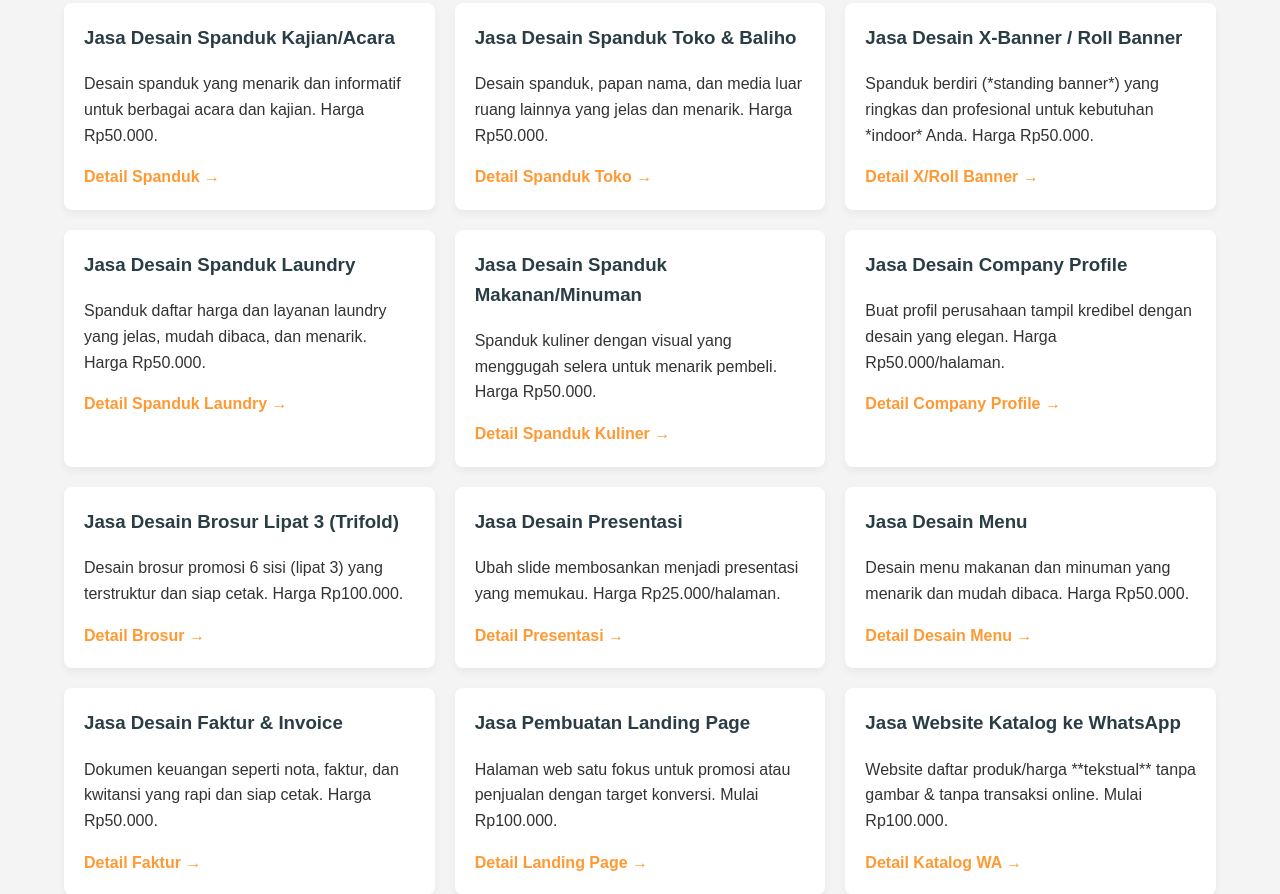
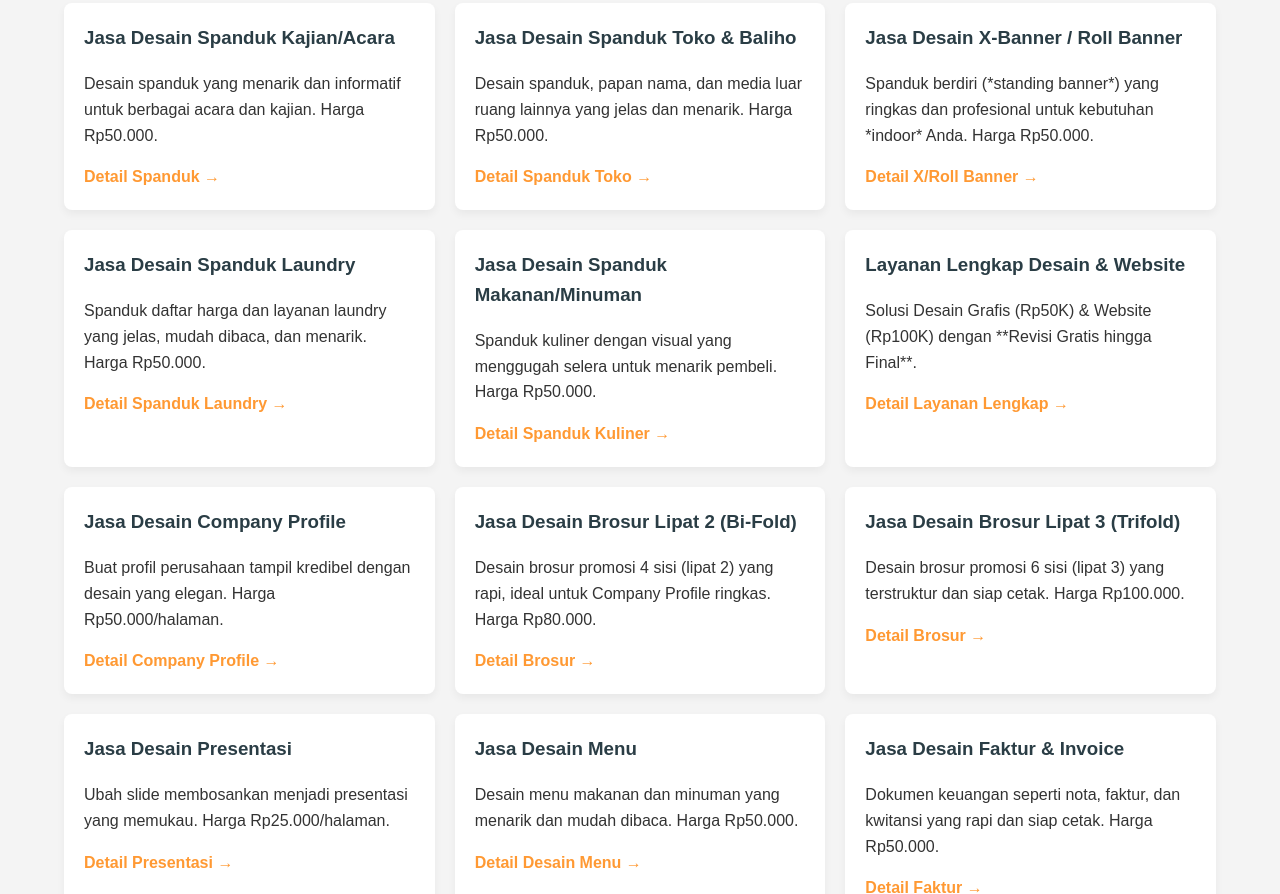
Before and after one commit to lingkungandigital/lingkungandigital.github.io, a plain HTML site: page index.html in a window 1280 px wide. Shown: the part 588-1482 px from the top of the page. Drawn offline with Linux system fonts and the light colour scheme.

Commit message:
Update index.html

```diff
--- a/index.html
+++ b/index.html
@@ -80,9 +80,21 @@
                     </div>
 
                     <div class="card">
+                        <h3>Layanan Lengkap Desain & Website</h3>
+                        <p>Solusi Desain Grafis (Rp50K) & Website (Rp100K) dengan **Revisi Gratis hingga Final**.</p>
+                        <a href="https://lingkungandigital.github.io/jasa-desain-grafis-website.html" class="service-link">Detail Layanan Lengkap &rarr;</a>
+                    </div>
+
+                    <div class="card">
                         <h3>Jasa Desain Company Profile</h3>
                         <p>Buat profil perusahaan tampil kredibel dengan desain yang elegan. Harga Rp50.000/halaman.</p>
                         <a href="https://lingkungandigital.github.io/jasa-desain-company-profile.html" class="service-link">Detail Company Profile &rarr;</a>
+                    </div>
+
+                    <div class="card">
+                        <h3>Jasa Desain Brosur Lipat 2 (Bi-Fold)</h3>
+                        <p>Desain brosur promosi 4 sisi (lipat 2) yang rapi, ideal untuk Company Profile ringkas. Harga Rp80.000.</p>
+                        <a href="https://lingkungandigital.github.io/jasa-desain-brosur-lipat-2.html" class="service-link">Detail Brosur &rarr;</a>
                     </div>
 
                     <div class="card">
```
